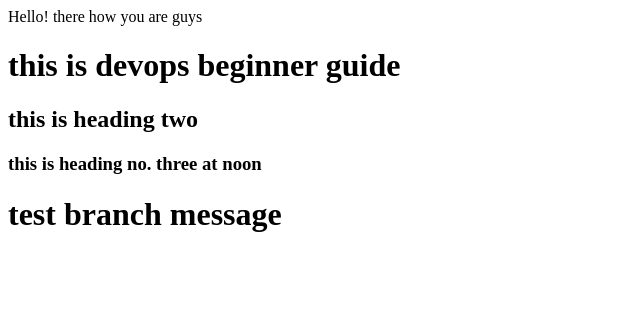
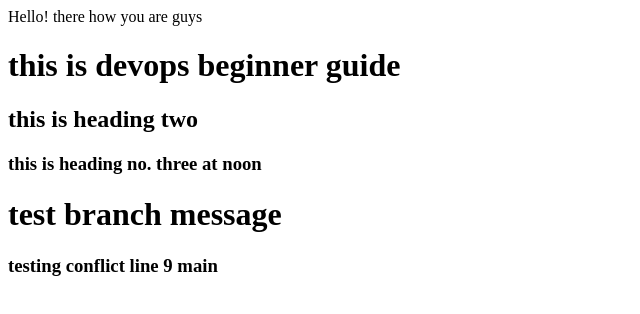
Before and after one commit to Hasnain-shinwari/DevOps_demo, a plain HTML site: page index.html in a window 1280 px wide. Shown: the whole page, without its empty margins (0-640 px from the left). Drawn offline with Linux system fonts and the light colour scheme.

Commit message:
main line 9 conf

```diff
--- a/index.html
+++ b/index.html
@@ -5,3 +5,5 @@
 
 
 <h1>test branch message</h1>
+
+<h3>testing conflict line 9 main</h3>
```
